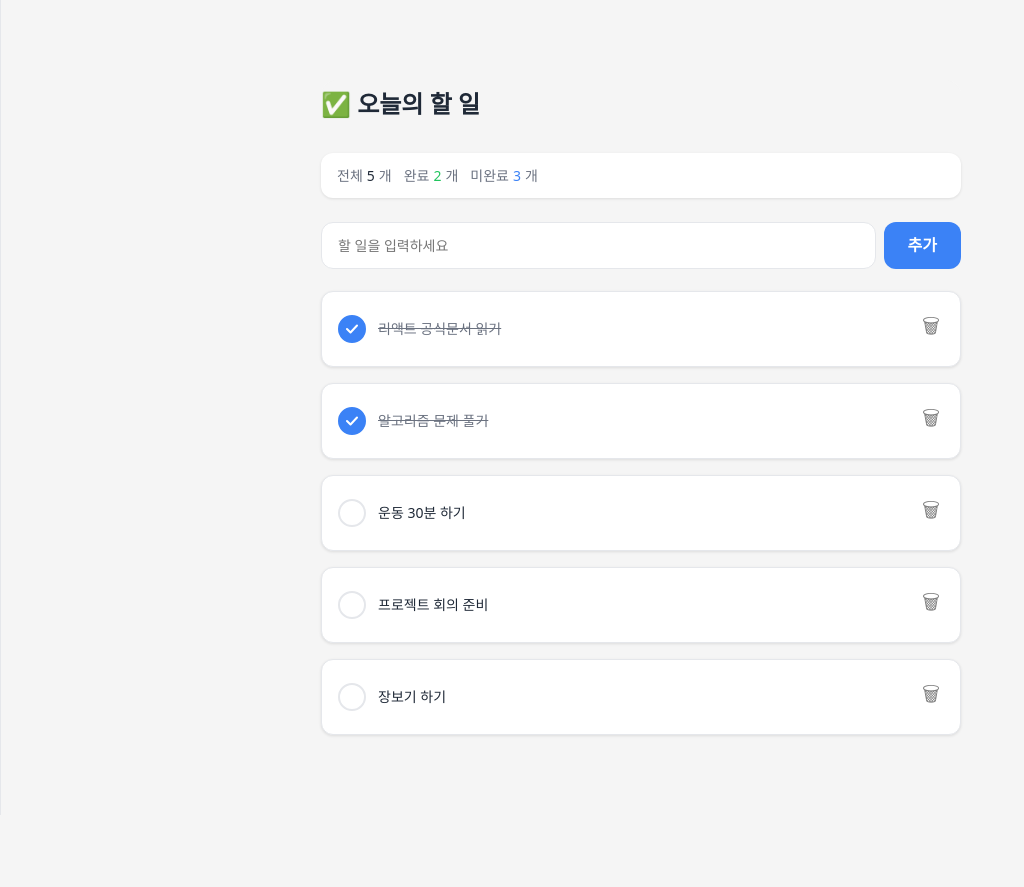
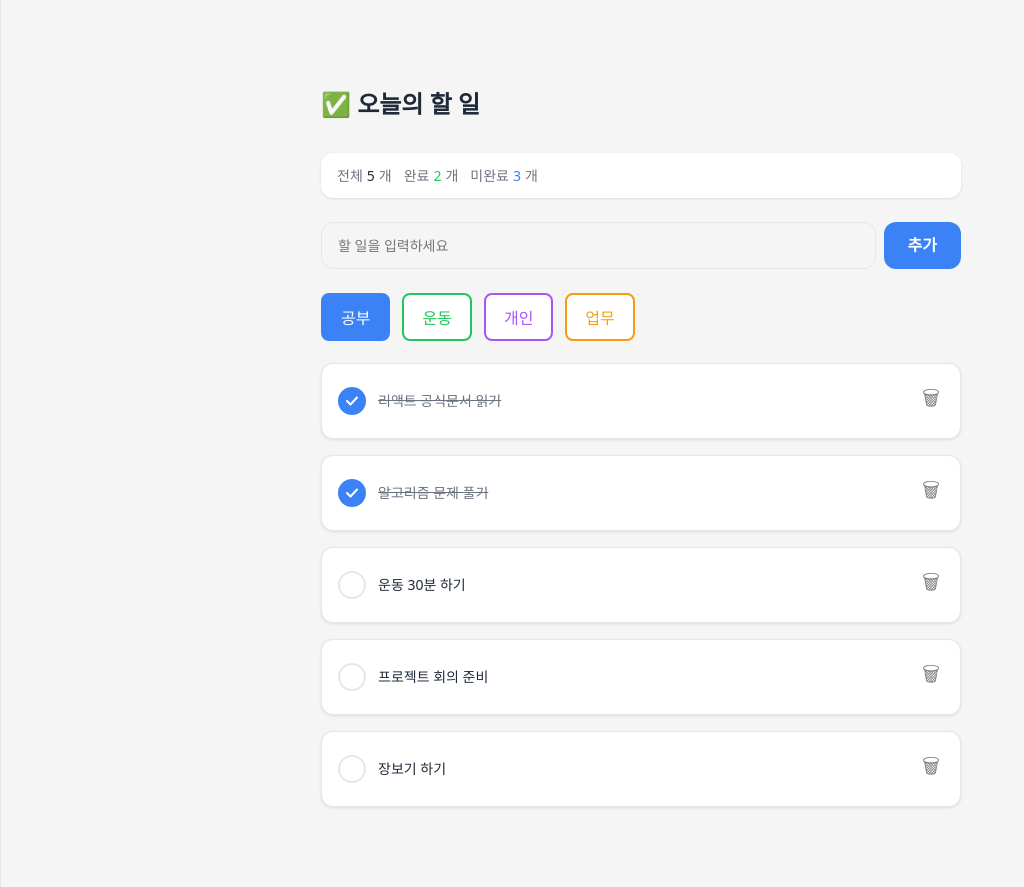
Before and after one commit to IT-Cotato/13th-Frontend-Assignment, a React (Vite) app: page / in a window 1280 px wide. Shown: the whole page, without its empty margins (0-1024 px from the left). Before the commit the page ends 815 px from the top, so only its background shows below. Built offline with nearby package versions, Linux system fonts and the light colour scheme.

Commit message:
feat: 카테고리 태그 컴포넌트 추가

```diff
--- a/src/App.tsx
+++ b/src/App.tsx
@@ -5,21 +5,26 @@ import TodoList from './components/TodoList';
 import EmptyState from './components/EmptyState';
 import TodoInput from './components/TodoInput';
 import TodoStats from './components/TodoStats';
+import CategoryTag from './components/CategoryTag';
+import type { Category } from './components/CategoryTag';
 
 interface Todo {
   id: string;
   task: string;
   isCompleted: boolean;
+  category: Category;
 }
 
 export default function App() {
-  const [todoItems, setTodoItems] = useState<Todo[]>(TODO_ITEMS);
+  const [todoItems, setTodoItems] = useState<Todo[]>(TODO_ITEMS as Todo[]);
+  const [selectedCategory, setSelectedCategory] = useState<Category>('공부');
 
   const addTodo = (task: string) => {
     const newTodo: Todo = {
       id: `todo-${Date.now()}`,
       task,
       isCompleted: false,
+      category: selectedCategory,
     };
     setTodoItems((prev) => [...prev, newTodo]);
   };
@@ -63,6 +68,10 @@ export default function App() {
         <TodoHeader title="✅ 오늘의 할 일" />
         <TodoStats todos={todoItems} />
         <TodoInput onAdd={addTodo} />
+        <CategoryTag
+          selectedCategory={selectedCategory}
+          onSelect={setSelectedCategory}
+        />
         {todoItems.length > 0 ? (
           <TodoList items={todoItems} onToggle={toggleTodo} onDelete={deleteTodo} />
         ) : (
--- /dev/null
+++ b/src/components/CategoryTag.css
@@ -0,0 +1,31 @@
+.category-container {
+  display: flex;
+  gap: 12px;
+  margin-top: 24px;
+}
+
+.category-button {
+  padding: 10px 18px;
+  border-radius: 8px;
+  font-size: 16px;
+  font-weight: 500;
+  cursor: pointer;
+  transition: all 0.2s ease;
+  background: #FFF;
+  display: flex;
+  align-items: center;
+  justify-content: center;
+  border: 2px solid transparent;
+}
+
+
+.category-button.공부 { border-color: #3B82F6; color: #3B82F6; }
+.category-button.운동 { border-color: #22C55E; color: #22C55E; }
+.category-button.개인 { border-color: #A855F7; color: #A855F7; }
+.category-button.업무 { border-color: #F59E0B; color: #F59E0B; }
+
+
+.category-button.selected.공부 { background: #3B82F6; color: #FFF; }
+.category-button.selected.운동 { background: #22C55E; color: #FFF; }
+.category-button.selected.개인 { background: #A855F7; color: #FFF; }
+.category-button.selected.업무 { background: #F59E0B; color: #FFF; }
--- /dev/null
+++ b/src/components/CategoryTag.tsx
@@ -0,0 +1,29 @@
+import './CategoryTag.css';
+
+export type Category = '공부' | '운동' | '개인' | '업무';
+
+interface CategoryTagProps {
+  selectedCategory: Category;
+  onSelect: (category: Category) => void;
+}
+
+const CATEGORIES: Category[] = ['공부', '운동', '개인', '업무'];
+
+export default function CategoryTag({ selectedCategory, onSelect }: CategoryTagProps) {
+  return (
+    <div className="category-container">
+      {CATEGORIES.map((category) => (
+        <button
+          key={category}
+          type="button"
+          className={`category-button ${category} ${
+            selectedCategory === category ? 'selected' : ''
+          }`}
+          onClick={() => onSelect(category)}
+        >
+          {category}
+        </button>
+      ))}
+    </div>
+  );
+}
--- a/src/components/TodoInput.css
+++ b/src/components/TodoInput.css
@@ -9,7 +9,7 @@
   padding: 12px 16px;
   border-radius: 12px;
   border: 1px solid var(--border);
-  background-color: var(--bg-card);
+  background-color: rgba(255, 255, 255, 0.00);
   font: var(--font-body);
   outline: none;
   box-sizing: border-box;
```
